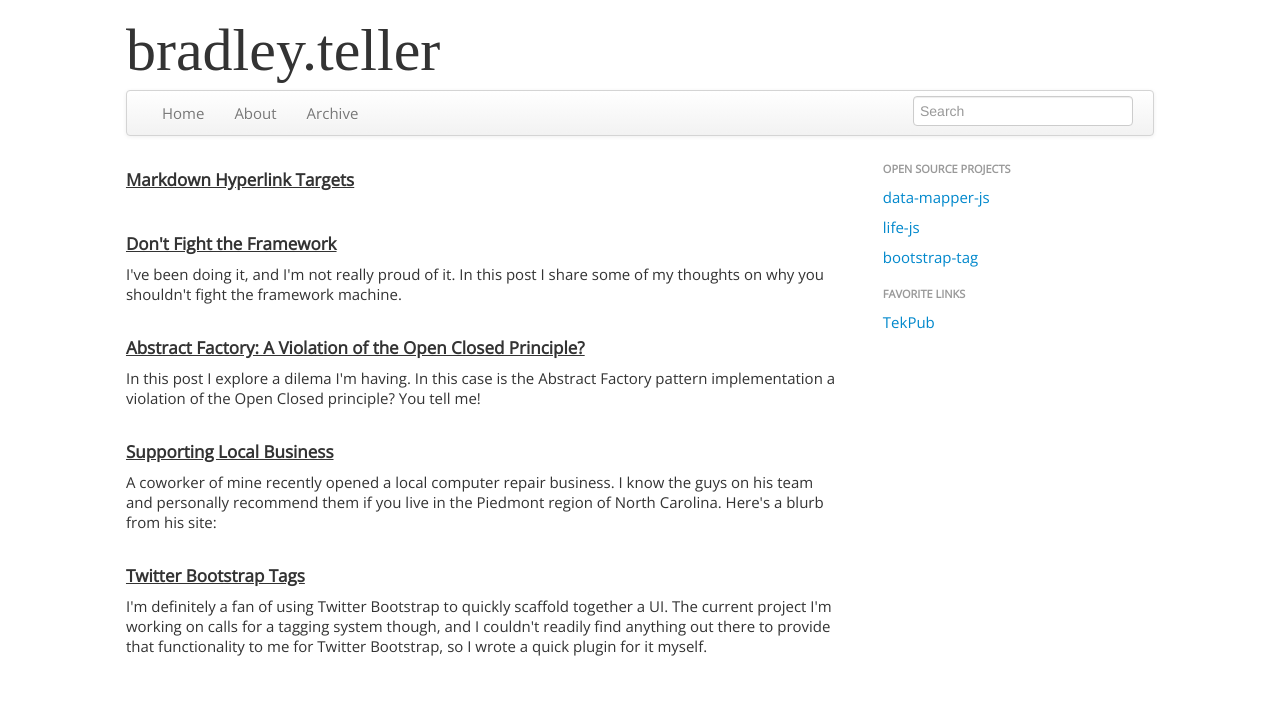
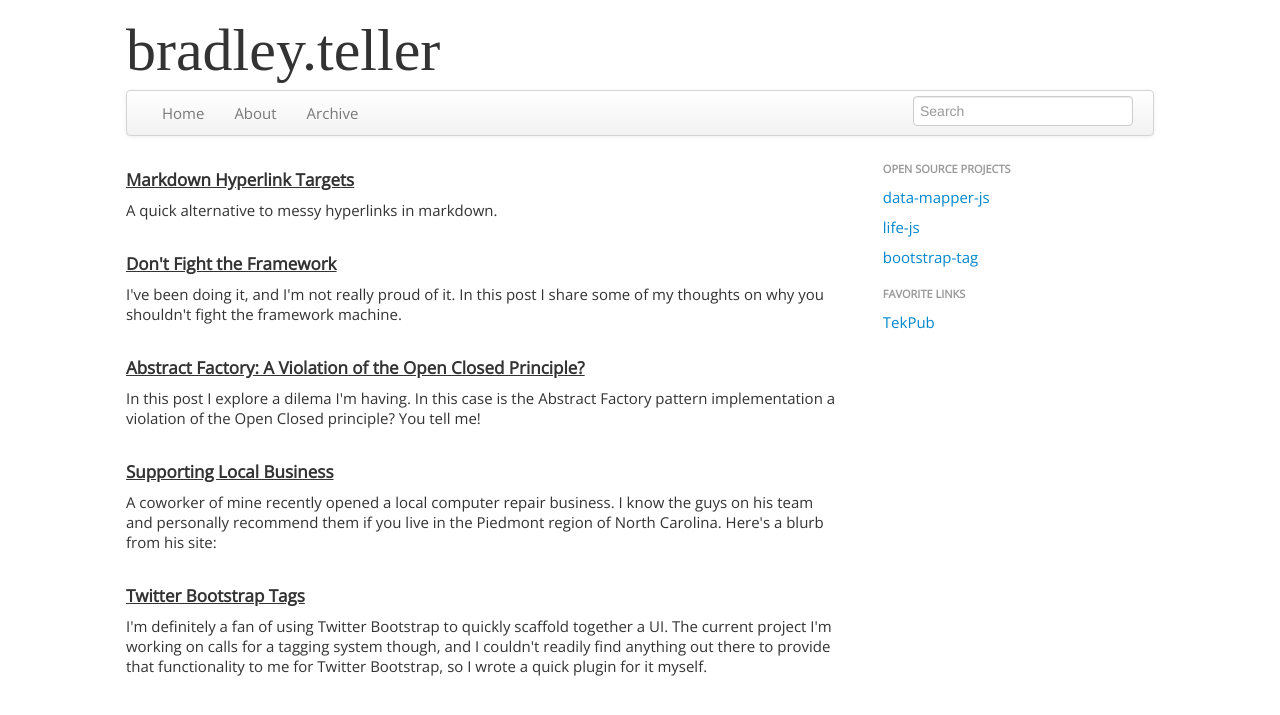
Before and after one commit to bteller/bteller.github.com, a Jekyll site: the page built from index.md, in a window 1280 px wide. Shown: the top 715 px of the page. Built offline with Jekyll 4.4.1, drawn with Linux system fonts in a browser that asks for light colours; nearby versions of some CDN libraries; some web fonts are replaced.

Commit message:
add summary to post

```diff
--- a/_posts/2013-03-14-markdown-hyperlinks.md
+++ b/_posts/2013-03-14-markdown-hyperlinks.md
@@ -1,6 +1,7 @@
 ---
 layout: post
 title: Markdown Hyperlink Targets
+summary: "A quick alternative to messy hyperlinks in markdown."
 ---
 
 With Markdown the syntax for a hyperlink looks like this:
```
Also changed, not shown: drafts/quality.md (+1 -0 lines).
